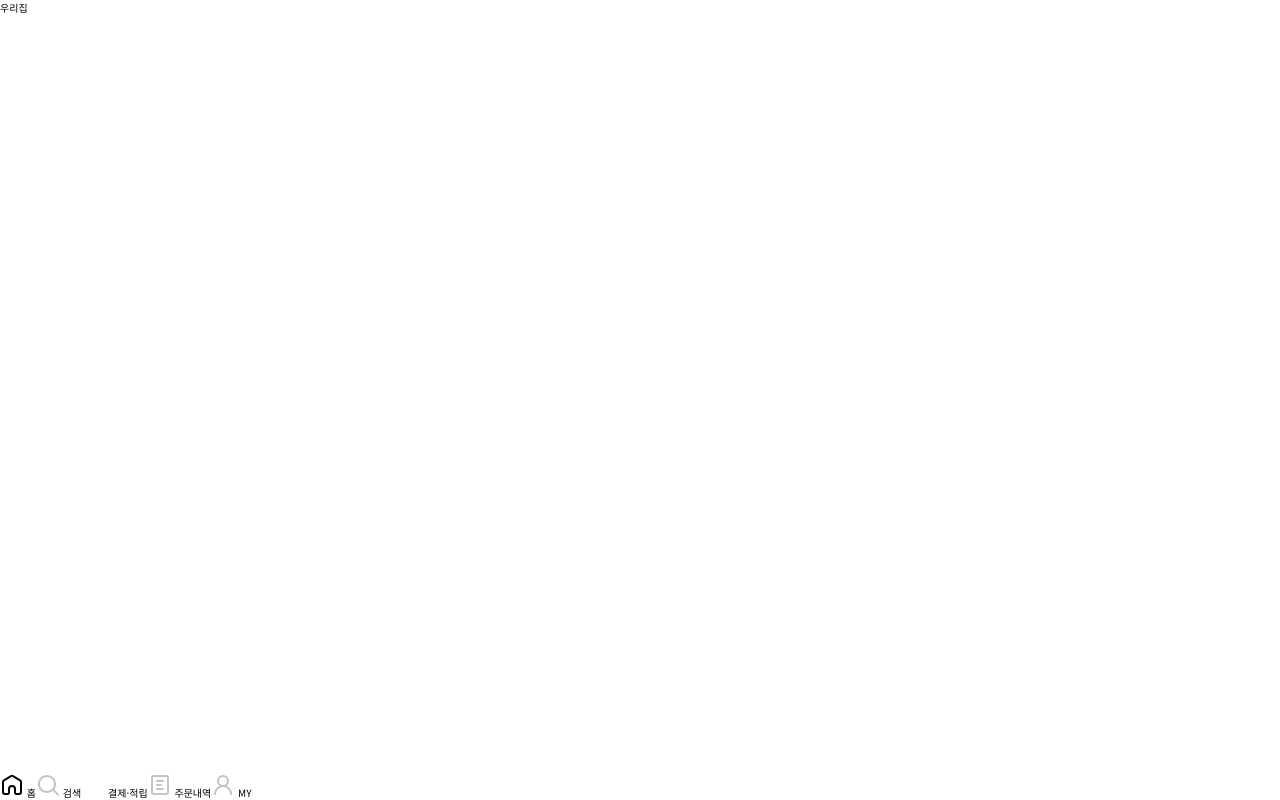
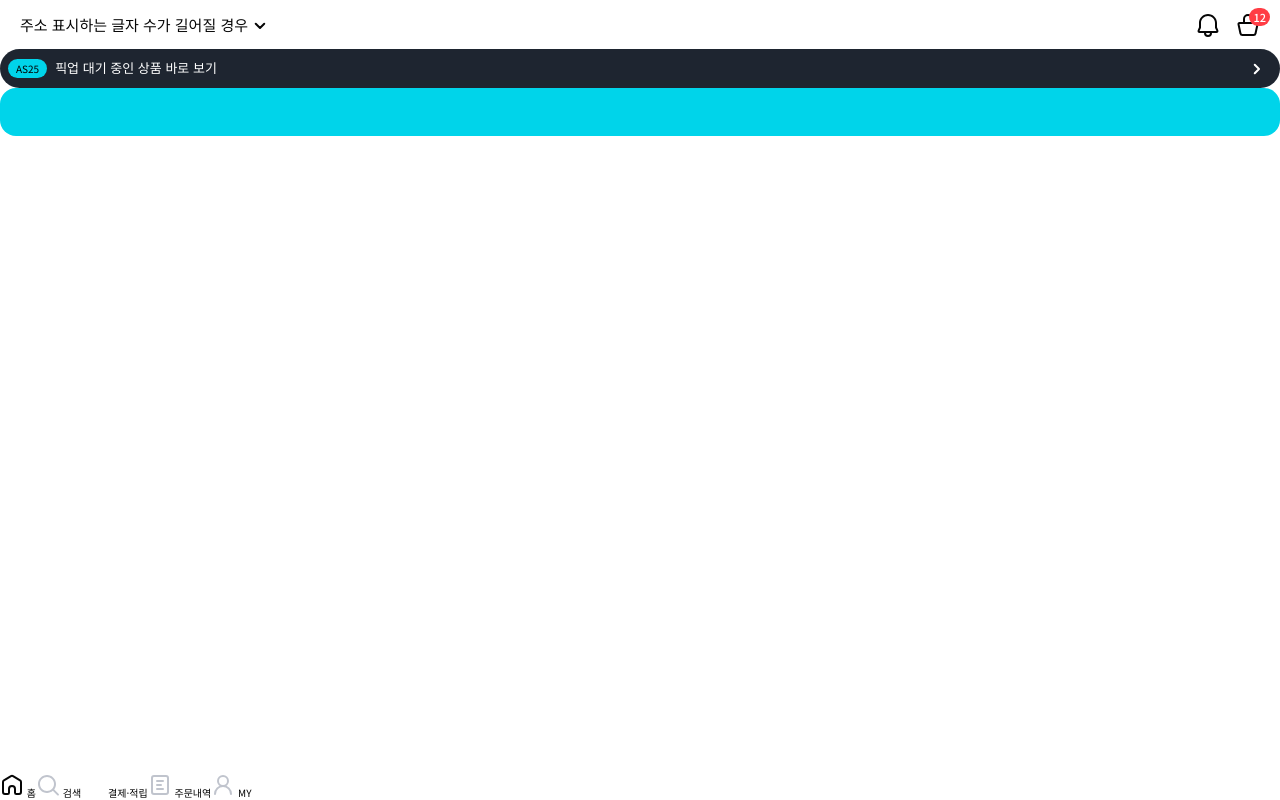
Before and after one commit to seohyundeveloper/mart__scss, a website: page index.html in a window 1280 px wide. Drawn offline with Linux system fonts and the light colour scheme.

Commit message:
header top menu

```diff
--- a/index.html
+++ b/index.html
@@ -8,13 +8,15 @@
 </head>
 <body>
   <header>
-    <ul>
-      <li>
-        <span>우리집</span>
+    <ul class="top-gnb">
+      <li class="top-gnb__left">
+        <span  class="top-gnb__left-text">주소 표시하는 글자 수가 길어질 경우</span>
+        <img src="./images/ico_arrow_down_white.svg" alt="">
       </li>
-      <li>
-        <img src="" alt="">
-        <img src="" alt="">
+      <li class="top-gnb__right">
+        <img src="./images/ico_alarm.svg" alt="알람">
+        <img src="./images/ico_basket.svg" alt="장바구니">
+        <div class="basket__count">12</div>
       </li>
     </ul>
     <div>
@@ -43,7 +45,15 @@
     </div>
   </header>
   <main>
+    <div class="container">
+      <a href="" class="alarm">
+        <span class="alarm__color mint">AS25</span>
+        <p class="alarm__text">픽업 대기 중인 상품 바로 보기</p>
+      </a>
+      <div class="box mint">
 
+      </div>
+    </div>
   </main>
   <footer></footer>
 </body>
--- a/scss/abstracts/_var.scss
+++ b/scss/abstracts/_var.scss
@@ -1,6 +1,7 @@
 $mint: #00D4EA;
 $green: #09E27C;
 $white: #FFFFFF;
+$gray06: #060606;
 $gray1e: #1E2530;
 $gray55: #555D67;
 $gray83: #838A93;
@@ -9,3 +10,4 @@ $grayd6: #D6D9E1;
 $grayf4: #F4F5FB;
 $graye5: #E5E8F0;
 $orange: #FF6A13;
+$red: #ff3d45;
--- /dev/null
+++ b/scss/components/_gnb.scss
@@ -0,0 +1,46 @@
+@use '../abstracts/' as *;
+
+//top-gng
+.top-gnb {
+  display: flex;
+  align-items: center;
+  padding: rem(12.5) rem(20);
+  &__left {
+    flex: 1;
+    display: flex;
+    &-text {
+      @include ellipsis(1);
+      color: $gray06;
+      font-size: rem(15);
+      font-weight: 500;
+      line-height: rem(23);
+    }
+  }
+  &__right {
+    display: flex;
+    gap: rem(16);
+    position: relative;
+    .basket__count {
+      color: $white;
+      font-size: rem(11);
+      font-weight: 500;
+      line-height: rem(16);
+      border-radius: rem(40);
+      background-color: $red;
+      padding: rem(1) rem(4);
+      position: absolute;
+      top: rem(-5);
+      right: rem(-10);
+    }
+  }
+}
+
+//fixed-gnb
+.gnb-list{
+  @include position(fixed, bottom, 0);
+  display: flex;
+  // > li {
+  //   display: flex;
+  //   flex-direction: column;
+  // };
+}
--- a/scss/components/_index.scss
+++ b/scss/components/_index.scss
@@ -3,3 +3,4 @@
 @forward "box";
 @forward "product";
 @forward "bar";
+@forward "gnb";
--- a/scss/components/_list.scss
+++ b/scss/components/_list.scss
@@ -25,13 +25,3 @@
     }
   }
 }
-
-//fixed-gnb
-.gnb-list{
-  @include position(fixed, bottom, 0);
-  display: flex;
-  // > li {
-  //   display: flex;
-  //   flex-direction: column;
-  // };
-}
```
Also changed, not shown: css/styles.css, scss/pages/_main.scss (line endings or trailing spaces), scss/styles.scss (line endings or trailing spaces), 1 other file.
